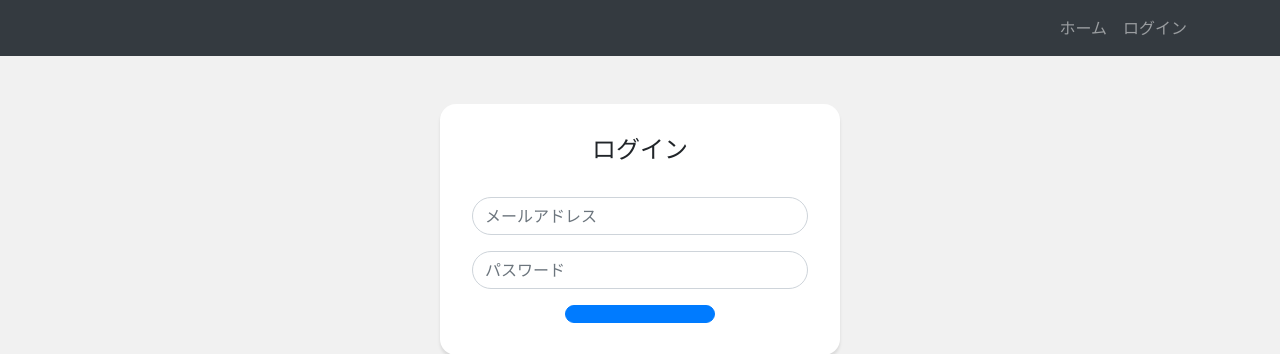
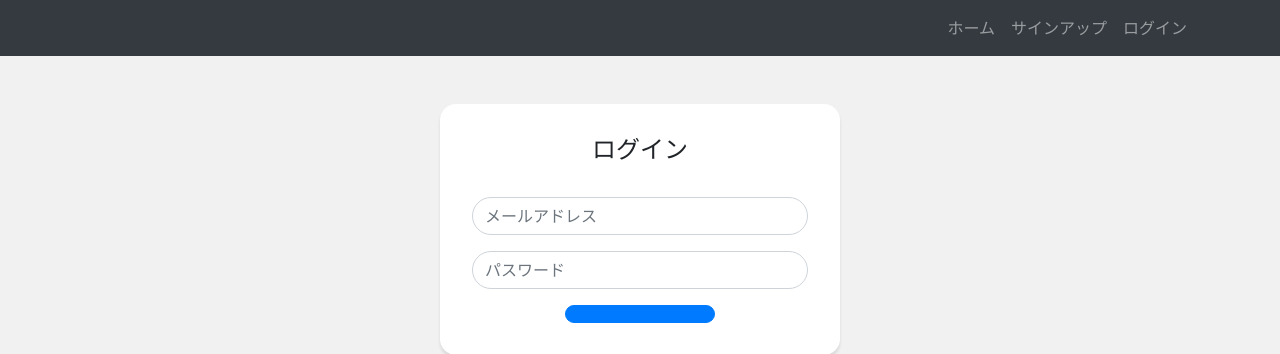
Before and after one commit to KaiTakahashi120329/python_allauth, a Django app: page /accounts/login/ in a window 1280 px wide. Shown: the top 354 px of the page. Run offline with Django 3.2, Linux system fonts and the light colour scheme; some libraries are stand-ins or nearby versions.

Commit message:
navにサインアップリンクの追加

```diff
--- a/app/templates/app/base.html
+++ b/app/templates/app/base.html
@@ -25,6 +25,9 @@
                     </li>
                 {% else %}
                     <li class="nav-item">
+                        <a href="{% url 'accounts_signup' %}" class="nav-link">サインアップ</a>
+                    </li>
+                    <li class="nav-item">
                         <a href="{% url 'accounts_login' %}" class="nav-link">ログイン</a>
                     </li>
                 {% endif %}
```
